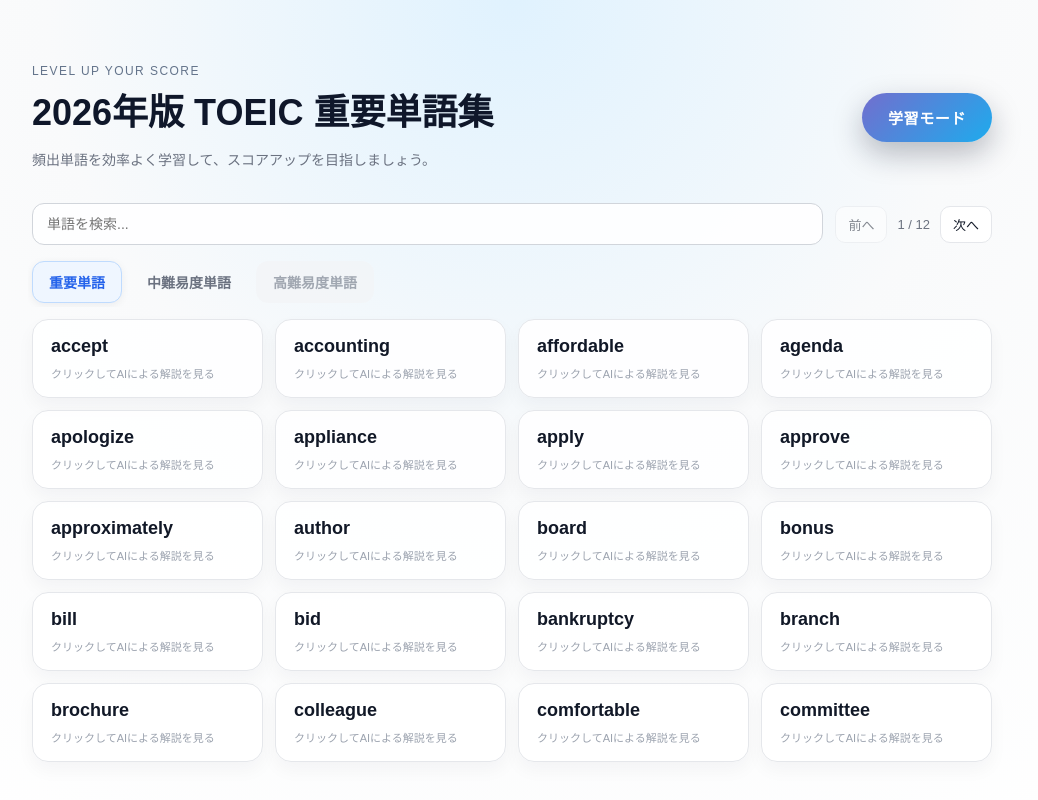
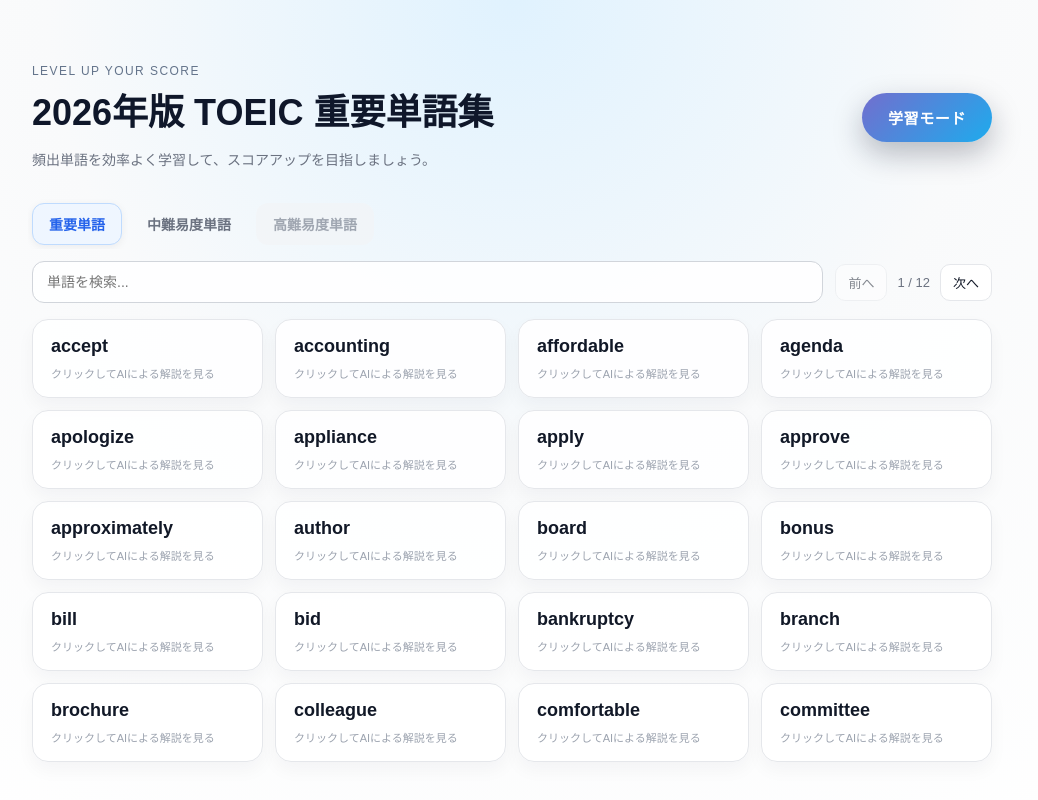
Before and after one commit to Rainnnnnnnn-maker/toeic_website_ver2.0, a Next.js app: page / in a window 1280 px wide. Shown: the top 800 px of the page, without its empty margins (113-1151 px from the left). Built offline with nearby package versions, Linux system fonts and the light colour scheme.

Commit message:
refactor(WordsListClient): move TabNavigation to top of section
Improve layout consistency by positioning the TabNavigation component at the top of the section element instead of below the controls row

```diff
--- a/src/app/WordsListClient.tsx
+++ b/src/app/WordsListClient.tsx
@@ -43,6 +43,7 @@ export default function WordsListClient({ importantWords, mediumWords }: Props)
 
   return (
     <section className={styles.gridSection}>
+      <TabNavigation activeTab={activeTab} onTabChange={handleTabChange} />
       <div className={styles.controlsRow}>
         <input
           value={query}
@@ -74,7 +75,7 @@ export default function WordsListClient({ importantWords, mediumWords }: Props)
         </div>
       </div>
 
-      <TabNavigation activeTab={activeTab} onTabChange={handleTabChange} />
+
 
       <div className={styles.wordGrid}>
         {current.map((word) => (
```
